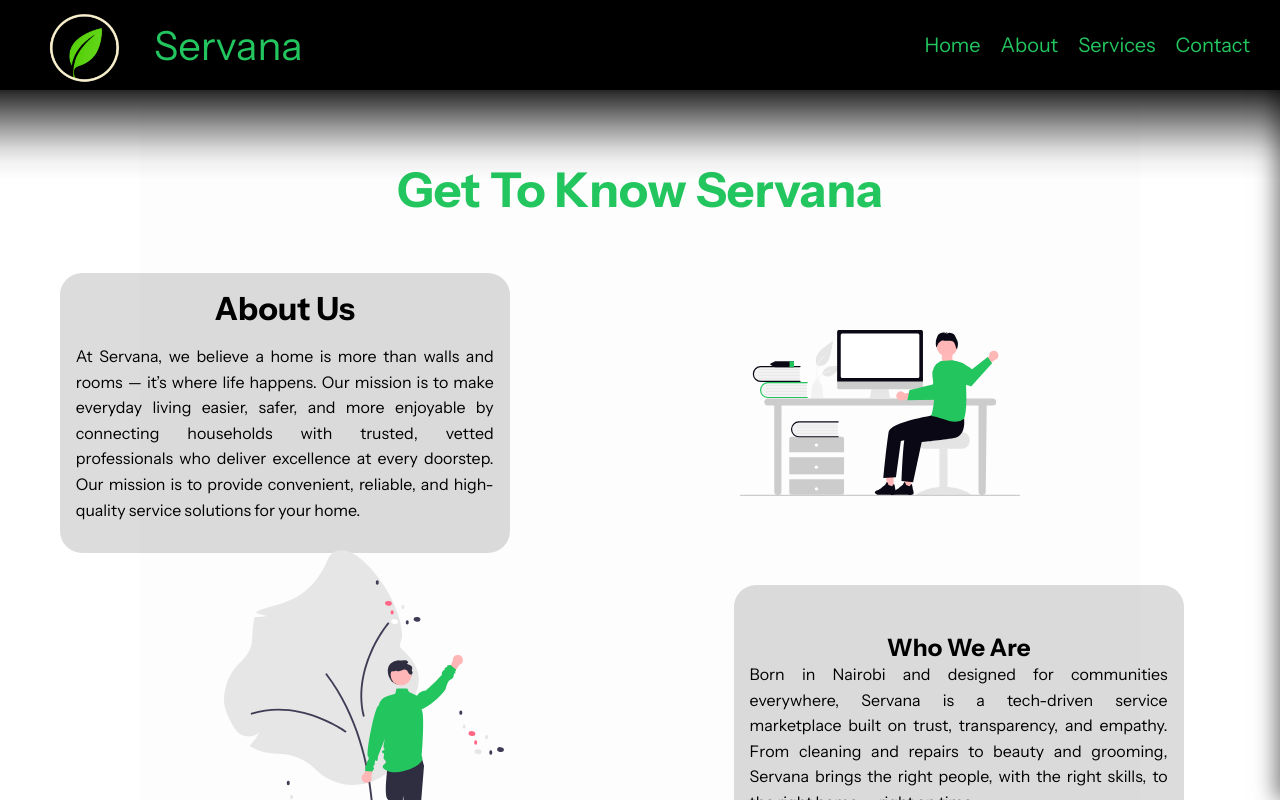
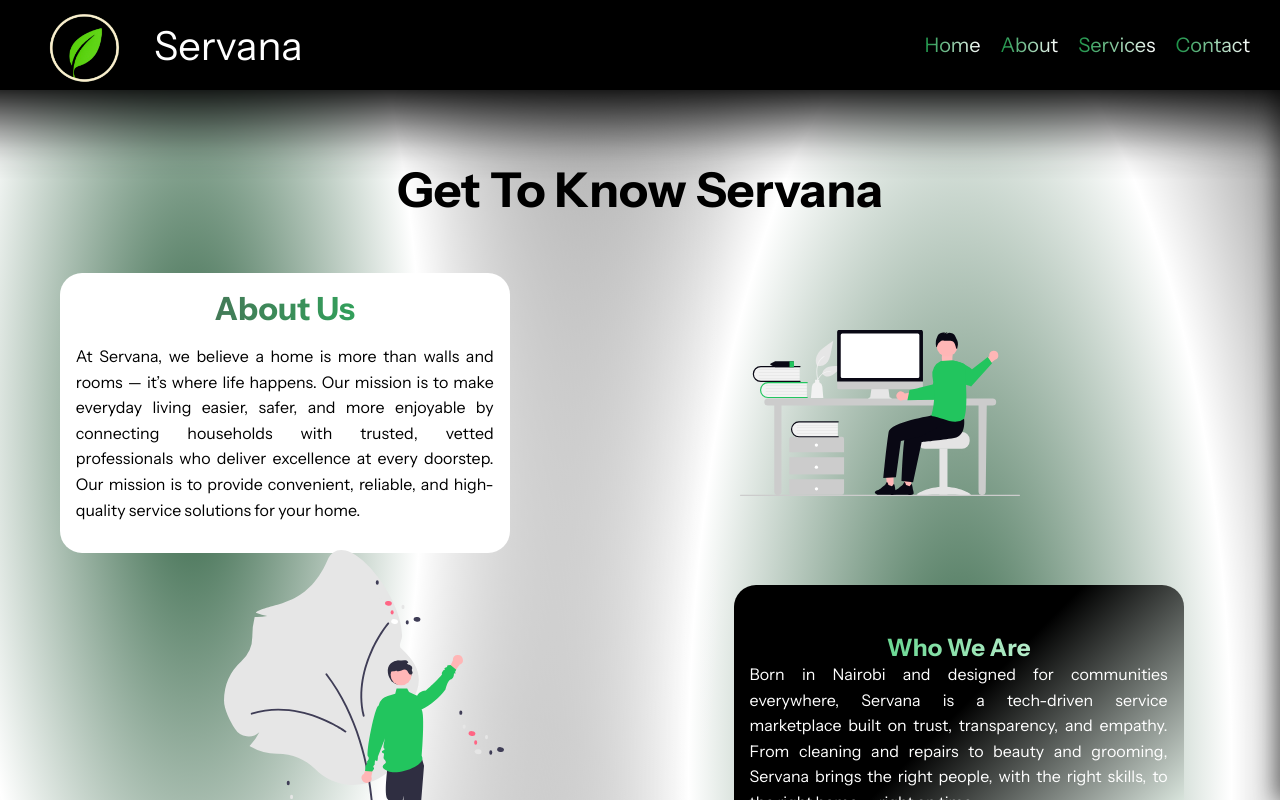
Before and after one commit to SERVANAHQOrg/Servana-portfolio, a React (Vite) app: page /about in a window 1280 px wide. Shown: the top 800 px of the page. Built offline with nearby package versions, Linux system fonts and the light colour scheme.

Commit message:
Bring   bit of life on About page

```diff
--- a/src/components/About.jsx
+++ b/src/components/About.jsx
@@ -50,7 +50,7 @@ function About() {
         {/* Human image on the left */}
         <img src={WeImg} alt="Who we are illustration" className="about-human about-human-left" />
 
-        <div className="we-text" data-aos="fade-up" data-aos-duration="1000">
+        <div className="we-text2" data-aos="fade-up" data-aos-duration="1000">
           <h3>Who We Are</h3>
           <p>Born in Nairobi and designed for communities everywhere, Servana is a tech-driven service marketplace built on trust, transparency, and empathy. From cleaning and repairs to beauty and grooming, Servana brings the right people, with the right skills, to the right home — right on time.</p>
         </div>
@@ -62,7 +62,7 @@ function About() {
         <div className="about-layer layerr2"></div>
 
         <div className="we-text" data-aos="fade-up" data-aos-duration="1000">
-          <h3>Why We Exist</h3>
+          <h2>Why We Exist</h2>
           <p>Families often struggle to find reliable, affordable, and safe service providers. Servana reimagines this with rigorous vetting, community-first growth, and smart technology to make service booking seamless and stress-free.</p>
         </div>
 
@@ -78,7 +78,7 @@ function About() {
         {/* Human image on the left */}
         <img src={PromImg} alt="Our promise illustration" className="about-human about-human-left" />
 
-        <div className="we-text" data-aos="fade-up" data-aos-duration="1000">
+        <div className="we-text2" data-aos="fade-up" data-aos-duration="1000">
           <h3>Our Promise</h3>
           <p>Trust & Safety: Every professional is background-checked and trained.
 
@@ -94,7 +94,7 @@ function About() {
         <div className="about-layer layerr2"></div>
 
         <div className="we-text" data-aos="fade-up" data-aos-duration="1000">
-          <h3>Our Vision</h3>
+          <h2>Our Vision</h2>
           <p>We see a future where every home in Africa enjoys quality, affordable, and reliable services at the tap of a button — where households thrive, and service providers grow into proud entrepreneurs.</p>
         </div>
 
--- a/src/styles/About.css
+++ b/src/styles/About.css
@@ -1,17 +1,61 @@
 .about {
+    position: relative;
+    isolation: isolate;
+
+    max-width: 1000px;
+    margin: auto;
+
     padding: 4rem 2rem;
-    background: #fdfdfd;
+
     display: flex;
     flex-direction: column;
     gap: 2rem;
-    max-width: 1000px;
-    margin: auto;
+
     text-align: center;
+}
+
+.about::before {
+    content: "";
+    position: absolute;
+    z-index: -1;
+
+    top: 0;
+    bottom: 0;
+    left: 50%;
+
+    width: 100vw;
+    transform: translateX(-50%);
+
+    background:
+        radial-gradient(ellipse at 15% 10%,
+            #22c55e50 0%,
+            rgb(255, 255, 255) 15%,
+            transparent 35%),
+
+        radial-gradient(ellipse at 75% 20%,
+        #22c55e50 0%,
+            rgb(255, 255, 255) 20%,
+            transparent 40%),
+
+        radial-gradient(ellipse at 35% 45%,
+            rgba(255, 255, 255, 0.712) 0%,
+            transparent 35%),
+
+        radial-gradient(ellipse at 90% 65%,
+            #22c55e 0%,
+            rgb(255, 255, 255) 20%,
+            transparent 40%),
+
+        radial-gradient(ellipse at 20% 85%,
+            rgb(255, 255, 255) 0%,
+            transparent 35%),
+
+        #050505d2;
 }
 
 .about h1 {
     display: inline-block;
-    color: #22C55E;
+    color: #000000;
     font-weight: bold;
     font-size: 3rem;
     margin-bottom: 1rem;
@@ -20,19 +64,30 @@
 
 .we-text h2 {
     font-size: 2rem;
-    color: #000000;
+        background: linear-gradient(90deg, #000000ab, #22c55e);
+            -webkit-background-clip: text;
+            -webkit-text-fill-color: transparent;
+            background-clip: text;
     margin-bottom: 1rem;
 }
 
-.we-text h3 {
+.we-text2 h3 {
     font-size: 1.5rem;
     margin-top: 2rem;
-    color: #000000;
+        background: linear-gradient(90deg, #22c55e, #ffffff), #000000;
+            -webkit-background-clip: text;
+            -webkit-text-fill-color: transparent;
+            background-clip: text;
 }
 
 .we-text p {
     line-height: 1.6;
     color: #000000;
+}
+
+.we-text2 p {
+    line-height: 1.6;
+    color: #ffffff;
 }
 
 .about-img {
@@ -48,7 +103,8 @@
 
 
 .about p,
-.we-text p {
+.we-text p
+.we-text2 {
     text-align: justify;
     text-justify: inter-word;
 }
@@ -57,7 +113,7 @@
 .about-wrapper {
     position: relative;
     right: 12%;
-    background-color: #00000023;
+    background-color: #ffffff;
     padding: 1rem 1rem;
     border-radius: 22px;
     width: 450px;
@@ -81,14 +137,15 @@
 .about-wrapper2 {
     position: relative;
     left: 60%;
-    background-color: #00000023;
+    background: linear-gradient(135deg, #000000, #000000, #f0fdf4);;
     padding: 1rem 1rem;
     border-radius: 22px;
     width: 450px;
     height: 250px;
 }
 
-.about-wrappperr {
+
+/* .about-wrappperr {
     position: relative;
     left: 120px;
     background-color: #00000023;
@@ -97,7 +154,7 @@
     width: 680px;
     height: 580px;
     animation: shadowMorph 6s ease-in-out infinite;
-}
+} */
 
 @keyframes shadowMorph {
     0% {
--- a/src/styles/Navbar.css
+++ b/src/styles/Navbar.css
@@ -4,7 +4,7 @@
     justify-content: space-between;
     align-items: center;
     padding: 15px 30px;
-    color: #22C55E;
+    color: #ffffff;
     position: sticky;
     top: 0;
     z-index: 1000;
@@ -56,7 +56,7 @@
 
 .brand-name {
     font-size: 2.5rem;
-    color: #22C55E;
+    color: #ffffff;
 }
 
 /* ---------- Links ---------- */
@@ -72,9 +72,14 @@
     display: flex;
     align-items: center;
     gap: 8px;
-    color: #22C55E;
+
+    background: linear-gradient(90deg, #22c55ebd, #ffffff);
+    -webkit-background-clip: text;
+    -webkit-text-fill-color: transparent;
+    background-clip: text;
+
     cursor: pointer;
-    transition: color 0.2s ease, transform 0.2s ease;
+    transition: transform 0.2s ease;
 }
 
 .nav-links li:hover {
--- a/src/styles/TrustUnified.css
+++ b/src/styles/TrustUnified.css
@@ -180,7 +180,7 @@
 
 .trust-new-author {
     font-size: 0.95rem;
-    color: #22c55e;
+    color: #0741ff;
     opacity: 0.9;
 }
 
```
